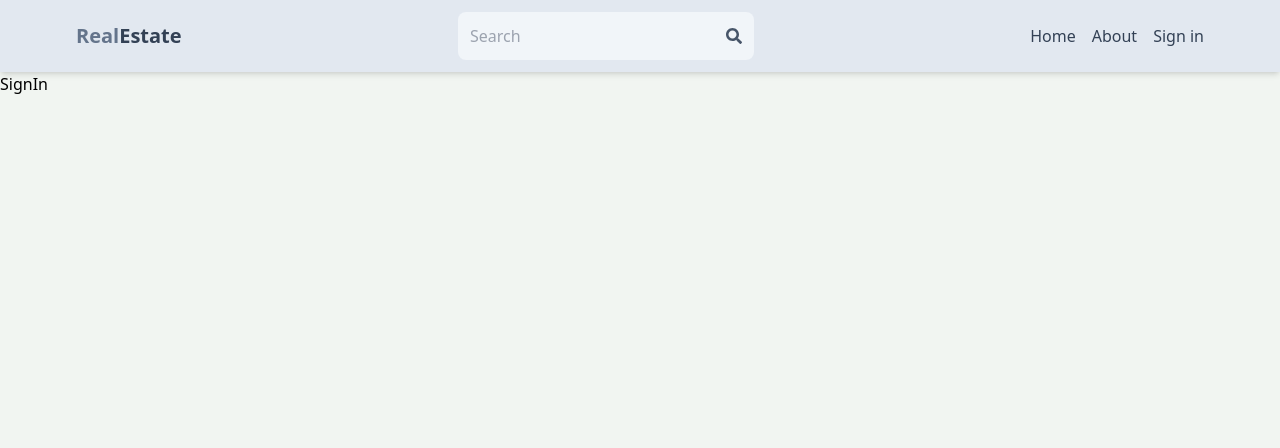
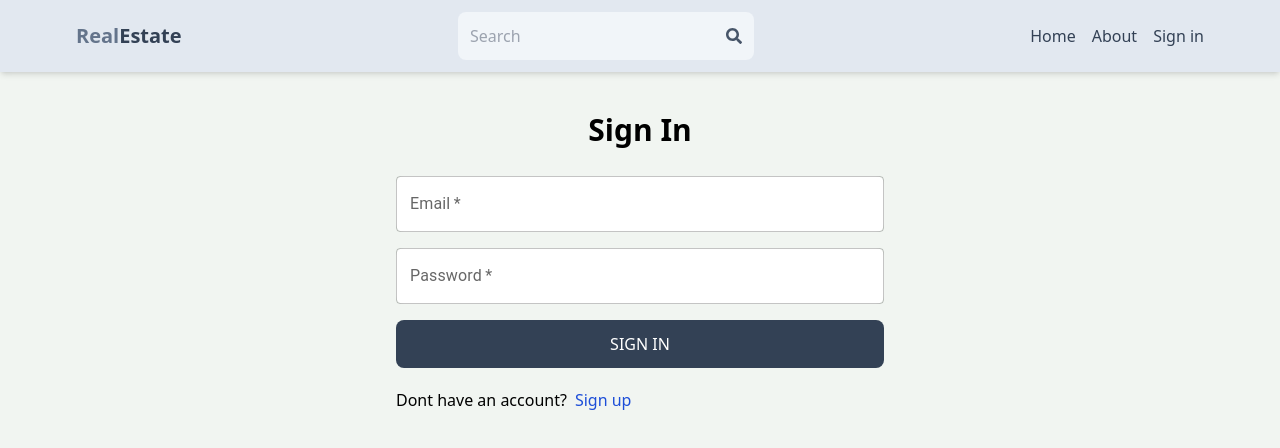
Before and after one commit to chinmay-gulhane/real-estate-app, a React (Vite) app in the folder client/: page /sign-in in a window 1280 px wide. Shown: the top 448 px of the page. Built offline with nearby package versions, Linux system fonts and the light colour scheme.

Commit message:
Created sign in page

```diff
--- a/client/src/pages/SignIn.tsx
+++ b/client/src/pages/SignIn.tsx
@@ -1,5 +1,84 @@
-import React from "react";
+import { TextField } from "@mui/material";
+import React, { ChangeEvent, FormEvent, useState } from "react";
+import { Link, useNavigate } from "react-router-dom";
 
 export default function SignIn() {
-  return <div>SignIn</div>;
+  const [formData, setFormData] = useState({});
+  // eslint-disable-next-line @typescript-eslint/no-unused-vars
+  const [error, setError] = useState(null);
+  const [loading, setLoading] = useState(false);
+  const navigate = useNavigate();
+
+  const handleChange = (e: ChangeEvent<HTMLInputElement>) => {
+    setFormData({
+      ...formData,
+      [e.target.id]: e.target.value,
+    });
+  };
+
+  const handleSubmit = async (e: FormEvent<HTMLFormElement>) => {
+    e.preventDefault();
+    try {
+      setLoading(true);
+      const res = await fetch("/api/auth/signin", {
+        method: "POST",
+        headers: {
+          "Content-Type": "application/json",
+        },
+        body: JSON.stringify(formData),
+      });
+      const data = await res.json();
+      if (data.success === false) {
+        setLoading(false);
+        setError(data.message);
+        return;
+      }
+      setLoading(false);
+      setError(null);
+      navigate("/");
+      // eslint-disable-next-line @typescript-eslint/no-explicit-any
+    } catch (error: any) {
+      setLoading(false);
+      setError(error.message);
+    }
+  };
+
+  return (
+    <div className="p-3 max-w-lg mx-auto">
+      <h1 className="text-3xl text-center font-semibold my-7">Sign In</h1>
+      <form onSubmit={handleSubmit} className="flex flex-col gap-4" action="">
+        <TextField
+          label="Email"
+          type="email"
+          className="border p-3 rounded-lg bg-white"
+          id="email"
+          onChange={handleChange}
+          variant="outlined"
+          required
+        />
+        <TextField
+          label="Password"
+          type="password"
+          className="border p-3 rounded-lg bg-white"
+          id="password"
+          onChange={handleChange}
+          variant="outlined"
+          required
+        />
+        <button
+          disabled={loading}
+          className="bg-slate-700 text-white p-3 rounded-lg uppercase hover:opacity-95 disabled:opacity-70"
+        >
+          {loading ? "Loading" : "Sign in"}
+        </button>
+      </form>
+      <div className="flex gap-2 mt-5">
+        <p>Dont have an account?</p>
+        <Link to={"/sign-up"}>
+          <span className="text-blue-700">Sign up</span>
+        </Link>
+      </div>
+      {error && <p className="text-red-400">{error}</p>}
+    </div>
+  );
 }
```
Also changed, not shown: 1 other file (tests, documents, lock files or other folders).
